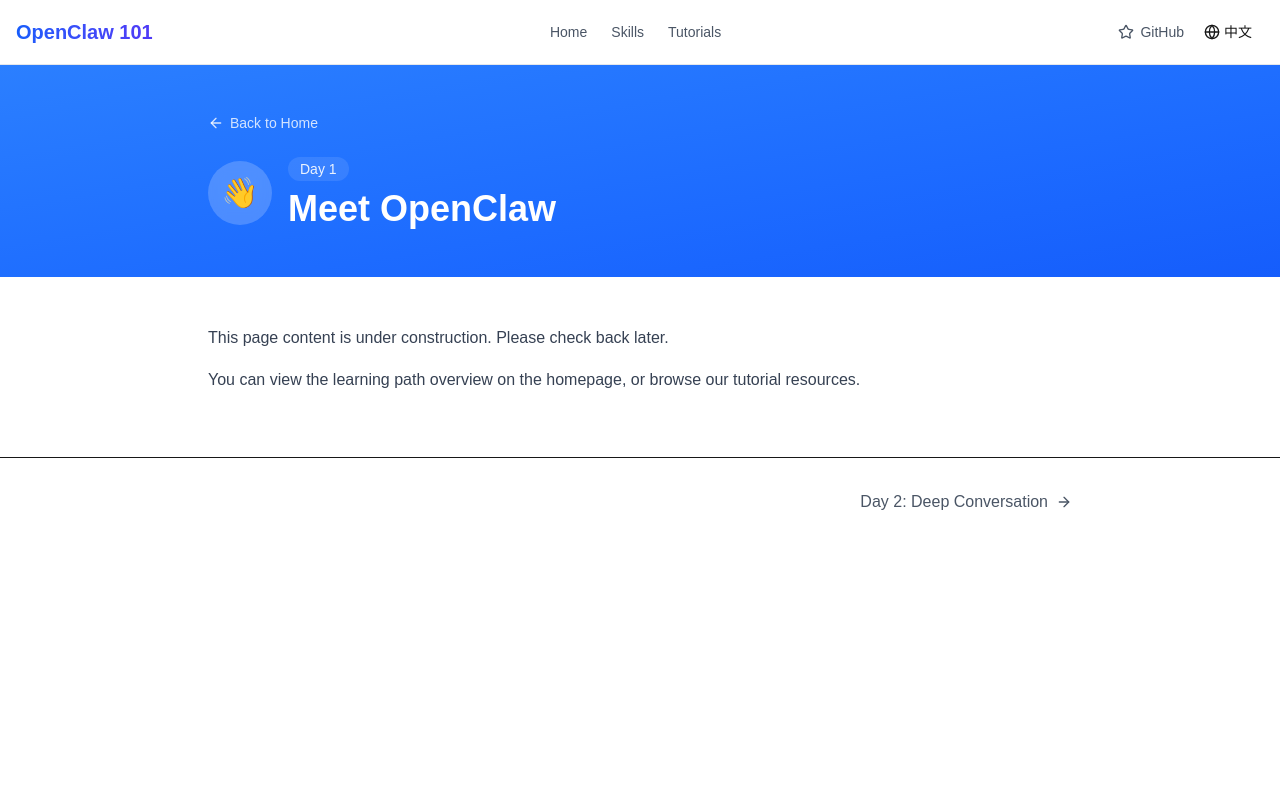
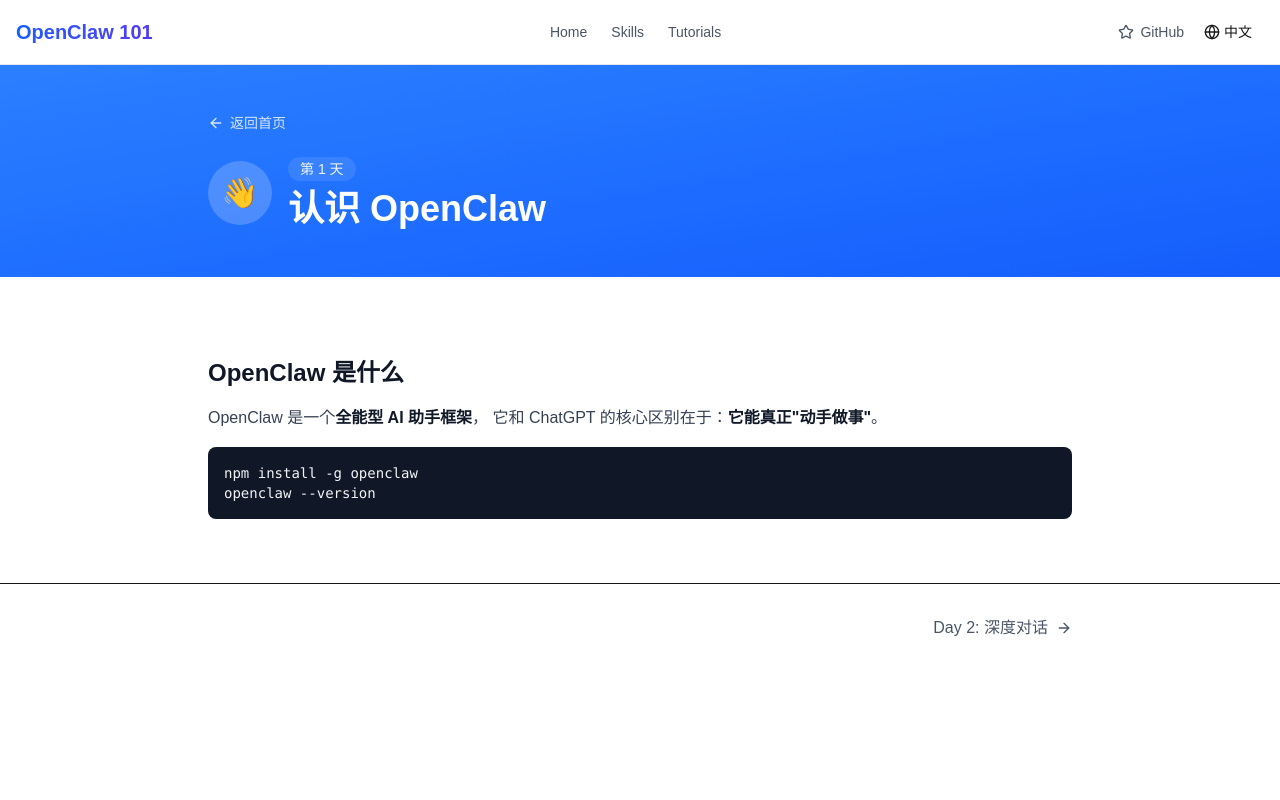
Before and after one commit to moonye6/openclaw101, a Next.js app: page /en/learn/1 in a window 1280 px wide. Shown: the top 800 px of the page. Built offline with nearby package versions, Linux system fonts and the light colour scheme.

Commit message:
test: add static learn/1 page to debug 500 error

```diff
--- /dev/null
+++ b/src/app/[locale]/learn/1/page.tsx
@@ -0,0 +1,70 @@
+import { Metadata } from 'next';
+import { ArrowLeft, ArrowRight, BookOpen } from 'lucide-react';
+import { Link } from '@/i18n/routing';
+
+export const metadata: Metadata = {
+  title: 'Day 1: 认识 OpenClaw — OpenClaw 101',
+};
+
+export default function LearnDay1Page() {
+  return (
+    <div className="min-h-screen bg-white">
+      <section className="py-12 bg-gradient-to-br from-blue-500 to-blue-600">
+        <div className="container mx-auto px-4 max-w-4xl">
+          <Link
+            href="/"
+            className="inline-flex items-center gap-1.5 text-sm text-white/80 hover:text-white transition-colors mb-6"
+          >
+            <ArrowLeft className="w-4 h-4" />
+            返回首页
+          </Link>
+
+          <div className="flex items-center gap-4">
+            <div className="flex-shrink-0 w-16 h-16 rounded-full bg-white/20 backdrop-blur-sm flex items-center justify-center text-3xl">
+              👋
+            </div>
+            <div>
+              <div className="flex items-center gap-3 mb-2">
+                <span className="text-sm font-medium text-white/90 bg-white/10 px-3 py-0.5 rounded-full">
+                  第 1 天
+                </span>
+              </div>
+              <h1 className="text-3xl md:text-4xl font-bold text-white">
+                认识 OpenClaw
+              </h1>
+            </div>
+          </div>
+        </div>
+      </section>
+
+      <section className="py-12">
+        <div className="container mx-auto px-4 max-w-4xl">
+          <div className="prose prose-gray max-w-none">
+            <h2 className="text-2xl font-bold text-gray-900 mt-8 mb-4">OpenClaw 是什么</h2>
+            <p className="text-gray-700 leading-relaxed mb-4">
+              OpenClaw 是一个<strong className="font-semibold text-gray-900">全能型 AI 助手框架</strong>，
+              它和 ChatGPT 的核心区别在于：<strong className="font-semibold text-gray-900">它能真正"动手做事"</strong>。
+            </p>
+            <pre className="bg-gray-900 text-gray-100 rounded-lg p-4 overflow-x-auto my-4 text-sm">
+              <code>{`npm install -g openclaw\nopenclaw --version`}</code>
+            </pre>
+          </div>
+        </div>
+      </section>
+
+      <section className="py-8 bg-white border-t">
+        <div className="container mx-auto px-4 max-w-4xl">
+          <div className="flex justify-end items-center">
+            <Link
+              href="/learn/2"
+              className="flex items-center gap-2 text-gray-600 hover:text-gray-900 transition-colors"
+            >
+              <span>Day 2: 深度对话</span>
+              <ArrowRight className="w-4 h-4" />
+            </Link>
+          </div>
+        </div>
+      </section>
+    </div>
+  );
+}
```
